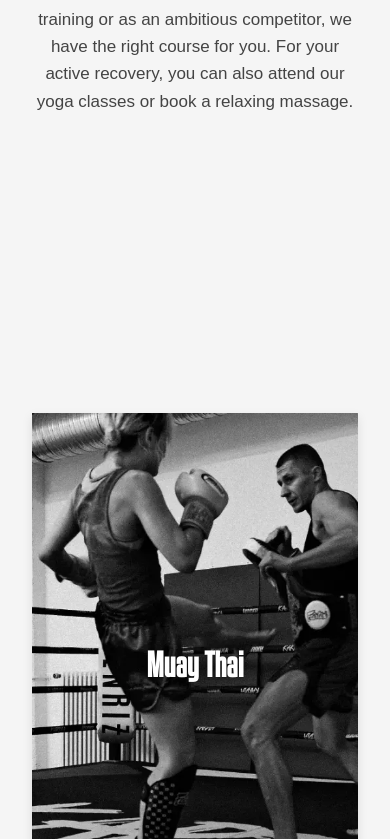
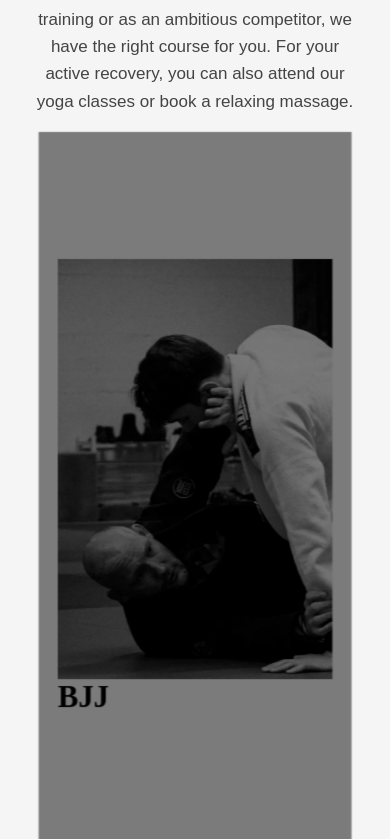
Before and after one commit to shashankack/GymWebApp, a React (Vite) app in the folder frontend/: page / in a window 390 px wide. Shown: the part 1265-2104 px from the top of the page. Built offline with nearby package versions, Linux system fonts and the light colour scheme.

Commit message:
Update index.html title and add favicon; implement Project component in About section with intersection observer for animations

```diff
--- a/frontend/index.html
+++ b/frontend/index.html
@@ -3,7 +3,8 @@
   <head>
     <meta charset="UTF-8" />
     <meta name="viewport" content="width=device-width, initial-scale=1.0" />
-    <title>GYM</title>
+    <link rel="icon" href="R.png" />
+    <title>RAGHU</title>
   </head>
   <body>
     <div id="root"></div>
--- a/frontend/src/components/About/About.jsx
+++ b/frontend/src/components/About/About.jsx
@@ -3,6 +3,8 @@ import { gsap } from "gsap";
 import { ScrollTrigger } from "gsap/ScrollTrigger";
 import "./About.css";
 import img from "../../assets/Rectangle_Gradient.webp";
+
+import Project from "../Project/Project";
 
 import img1 from "../../assets/BJJ.webp";
 import img2 from "../../assets/BOXING.webp";
@@ -120,7 +122,6 @@ const About = () => {
     };
   }, []);
 
-
   return (
     <section className="about-section" id="about" ref={sectionRef}>
       <div className="about-content-container">
@@ -159,8 +160,9 @@ const About = () => {
         </div>
 
         {/* Stacked Cards View for Mobile */}
-        <div className="stacked-cards-container">
-          {gridItems.map((item) => (
+        <Project projects={gridItems} />
+        {/* <div className="stacked-cards-container">
+           {gridItems.map((item) => (
             <div className="stack-card panel" key={item.id}>
               <img
                 src={item.defaultImg}
@@ -170,7 +172,7 @@ const About = () => {
               <h2 className="stack-card-title">{item.title}</h2>
             </div>
           ))}
-        </div>
+        </div> */}
       </div>
     </section>
   );
--- /dev/null
+++ b/frontend/src/components/Project/Project.css
@@ -0,0 +1,123 @@
+/* src/Projects.css */
+
+.title {
+  font-size: 2rem;
+  color: black;
+  background-color: transparent;
+  position: relative;
+}
+
+.des {
+  padding-top: 2rem;
+  font-size: 0.8rem;
+  background-color: transparent;
+}
+
+.name {
+  padding-top: 1rem;
+  font-size: 2rem;
+  background-color: transparent;
+}
+
+.desc-1 {
+  margin-top: 2rem;
+  font-size: 0.8rem;
+  background-color: transparent;
+}
+
+.desc-2 {
+  background-color: transparent;
+}
+
+.projects-container {
+  position: relative;
+  height: 600vh; /* to allow scrolling */
+  width: 100%;
+  overflow-y: none;
+}
+
+.project-card {
+  position: sticky;
+  top: 0;
+  height: 100vh;
+  display: flex;
+  flex-direction: column;
+  justify-content: flex-start;
+  align-items: flex-start;
+  transition: transform 0.5s ease, opacity 0.5s ease;
+  background-color: transparent;
+  padding: 20px;
+  margin: 0;
+  width: 100%;
+  box-shadow: 0 2px 3px rgba(222, 216, 216, 0.1);
+  z-index: 1;
+}
+
+.project-card.show {
+  opacity: 1;
+  transform: translateY(0%);
+}
+
+.project-card.fade-out {
+  opacity: 1;
+  animation: fadeOut 0.5s ease-in-out forwards;
+}
+
+@keyframes fadeOut {
+  0% {
+    opacity: 1;
+    filter: brightness(1);
+
+    scale: (1);
+  }
+  100% {
+    opacity: 1;
+    filter: brightness(0.5); /* Adjust this to the level you want */
+
+    scale: 0.96;
+  }
+}
+
+.project-card img {
+  width: 100%;
+  height: auto;
+  margin-top: 7rem;
+  display: flex;
+  align-self: center;
+  background-color: transparent;
+}
+
+@media only screen and (max-width: 600px) {
+  .projects-container {
+    height: 600vh;
+  }
+
+  .project-card video {
+    width: 100%;
+    height: auto;
+    margin-top: 0;
+  }
+}
+
+/* src/Projects.css */
+
+/* Define dynamic background colors for each project card */
+.bg-1 {
+  background-color: rgba(245, 245, 246, 255); /* Light Pink */
+}
+
+.bg-2 {
+  background-color: rgba(245, 245, 246, 255); /* Light Blue */
+}
+
+.bg-3 {
+  background-color: rgba(245, 245, 246, 255); /* Light Green */
+}
+
+.bg-4 {
+  background-color: rgba(245, 245, 246, 255); /* Yellow */
+}
+
+.bg-5 {
+  background-color: rgba(245, 245, 246, 255); /* Light Red */
+}
--- /dev/null
+++ b/frontend/src/components/Project/Project.jsx
@@ -0,0 +1,76 @@
+import React, { useEffect, useRef } from "react";
+import "./Project.css";
+/* import video1 from "../../public/studio.mp4"
+
+const projects = [
+  { id: 1, title: 'STUDIO MASON', description: 'Here is the new, light, and entertaining format of the series that we are excited to present to you format of the series that we are excited to', name: 'e-comm', image: video1, description1:'we live lit', description2: 'test description two' },
+  { id: 2, title: 'UNNECESSARY', description: 'Here is the new, light, and entertaining format of the series that we are excited to present to you format of the series that we are excited to', name: 'e-comm', image: video1, description1:'we live lit', description2: 'test description two' },
+  { id: 3, title: 'UNNECESSARY', description: 'Here is the new, light, and entertaining format of the series that we are excited to present to you format of the series that we are excited to', name: 'e-comm', image: video1, description1:'we live lit', description2: 'test description two' },
+  { id: 4, title: 'UNNECESSARY', description: 'Here is the new, light, and entertaining format of the series that we are excited to present to you format of the series that we are excited to', name: 'e-comm', image: video1, description1:'we live lit', description2: 'test description two' },
+  { id: 5, title: 'UNNECESSARY', description: 'Here is the new, light, and entertaining format of the series that we are excited to present to you format of the series that we are excited to', name: 'e-comm', image: video1, description1:'we live lit', description2: 'test description two' },
+]; */
+
+const Project = ({ projects }) => {
+  const projectRefs = useRef([]);
+
+  useEffect(() => {
+    const options = {
+      root: null,
+      rootMargin: "0px",
+      threshold: 0.1,
+    };
+
+    const observer = new IntersectionObserver((entries) => {
+      entries.forEach((entry) => {
+        const index = projectRefs.current.indexOf(entry.target);
+        if (entry.isIntersecting) {
+          entry.target.classList.add("show");
+          if (index > 0) {
+            projectRefs.current[index - 1].classList.add("fade-out");
+          }
+        } else {
+          entry.target.classList.remove("show");
+          if (index > 0) {
+            projectRefs.current[index - 1].classList.remove("fade-out");
+          }
+        }
+      });
+    }, options);
+
+    if (projectRefs.current) {
+      projectRefs.current.forEach((ref) => {
+        if (ref) observer.observe(ref);
+      });
+    }
+
+    return () => {
+      if (projectRefs.current) {
+        projectRefs.current.forEach((ref) => {
+          if (ref) observer.unobserve(ref);
+        });
+      }
+    };
+  }, []);
+
+  return (
+    <div className="projects-container" id="project">
+      {projects.map((project, index) => (
+        <div
+          key={project.id}
+          ref={(el) => (projectRefs.current[index] = el)}
+          className={`project-card bg-${project.id}`}
+        >
+          <img className="proj-img" src={project.defaultImg} />
+          <h2 className="title">{project.title}</h2>
+
+          <p className="des">{project.description}</p>
+          <span className="name">{project.name}</span>
+          <p className="desc-1">{project.description1}</p>
+          <p className="desc-2">{project.description2}</p>
+        </div>
+      ))}
+    </div>
+  );
+};
+
+export default Project;
```
Also changed, not shown: frontend/public/R.png (added).
